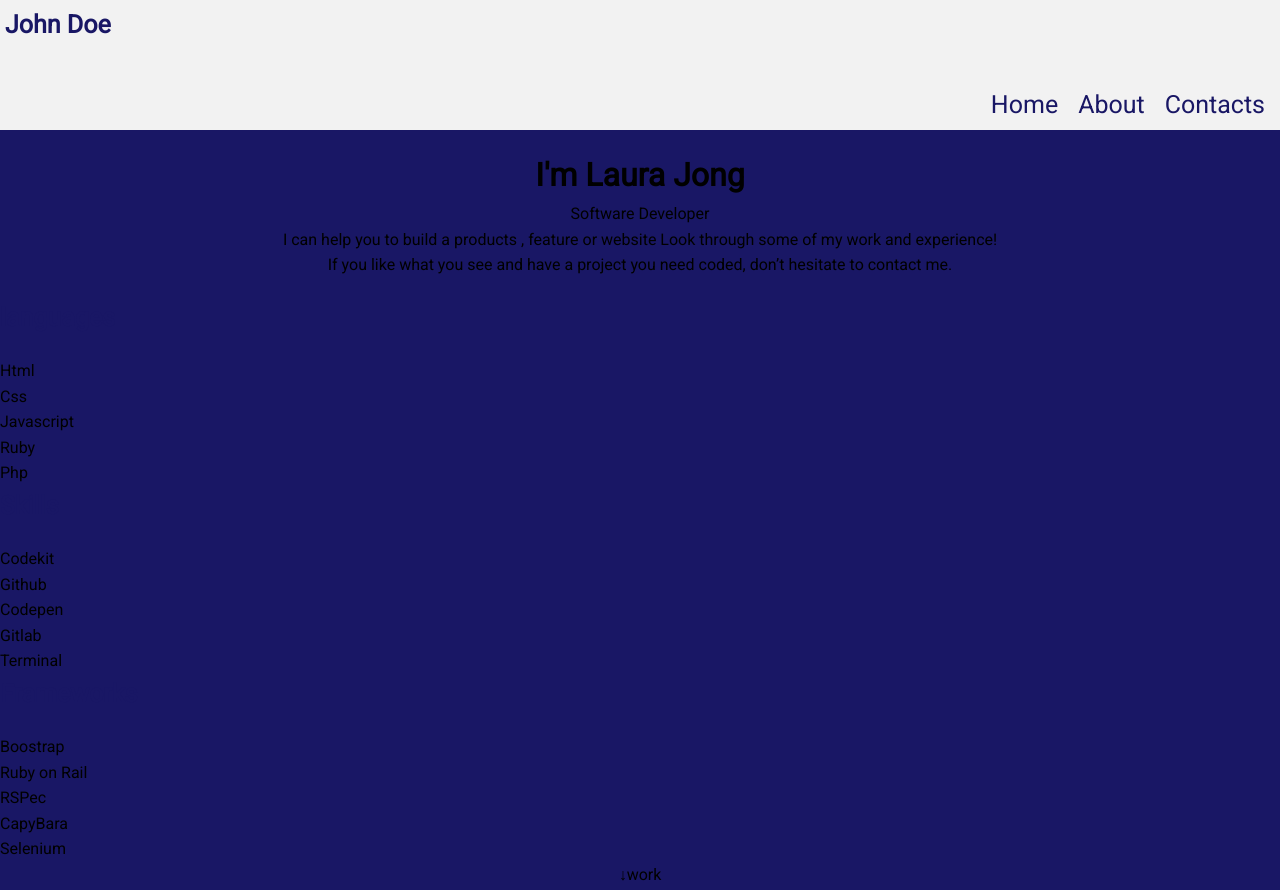
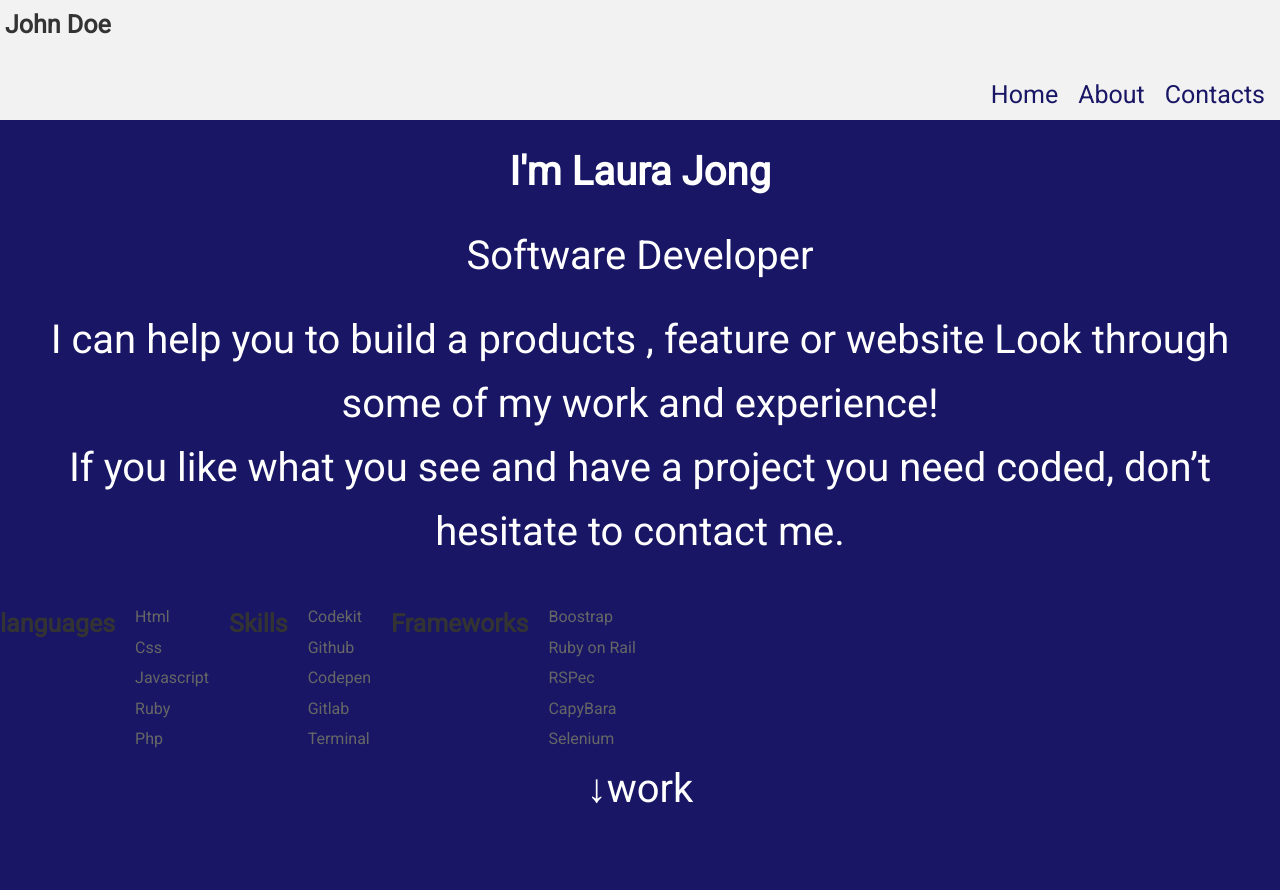
Before and after one commit to Lynn-Kish/Portofolio, a website: page index.html in a window 1280 px wide. Shown: the top 890 px of the page. Drawn offline with Linux system fonts and the light colour scheme.

Commit message:
first commit

```diff
--- a/style.css
+++ b/style.css
@@ -79,7 +79,48 @@
     padding: 20px;
   }
 
+  .view {
+    display: inline-flex;
+    grid-template-columns: repeat(3, 1fr);
+    grid-gap: 20px;
+    text-align: center;
+  }
 
+  /* Style for the headings */
+  h2 {
+    font-size: 25px;
+    color: #333333;
+    margin-bottom: 10px;
+  }
+
+  /* Style for the list items */
+  ul {
+    list-style: none;
+    padding: 0;
+    margin: 0;
+    text-align: left;
+  }
+
+  ul li {
+    font-size: 16px;
+    color: #666666;
+    margin-bottom: 5px;
+  }
+
+
+  /* Style for the headings */
+  h1, p {
+    font-size: 40px;
+    color: #fff;
+    margin-bottom: 20px;
+  }
+
+  /* Style for the paragraphs */
+  p {
+    font-size: 40px;
+    color: #fff;
+    margin-bottom: 20px;
+  }
 p .arrow {
   display: inline-block;
   width: 0;
```
